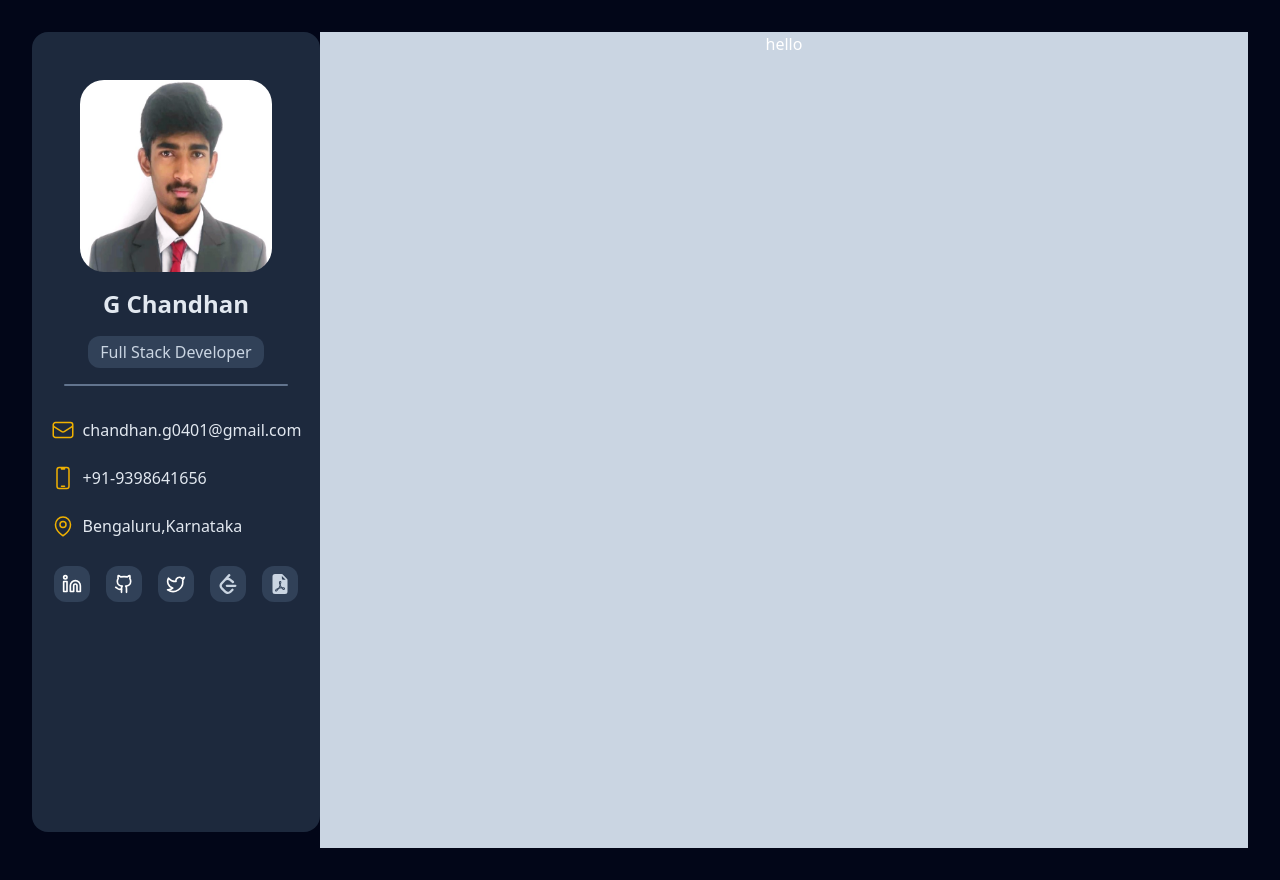
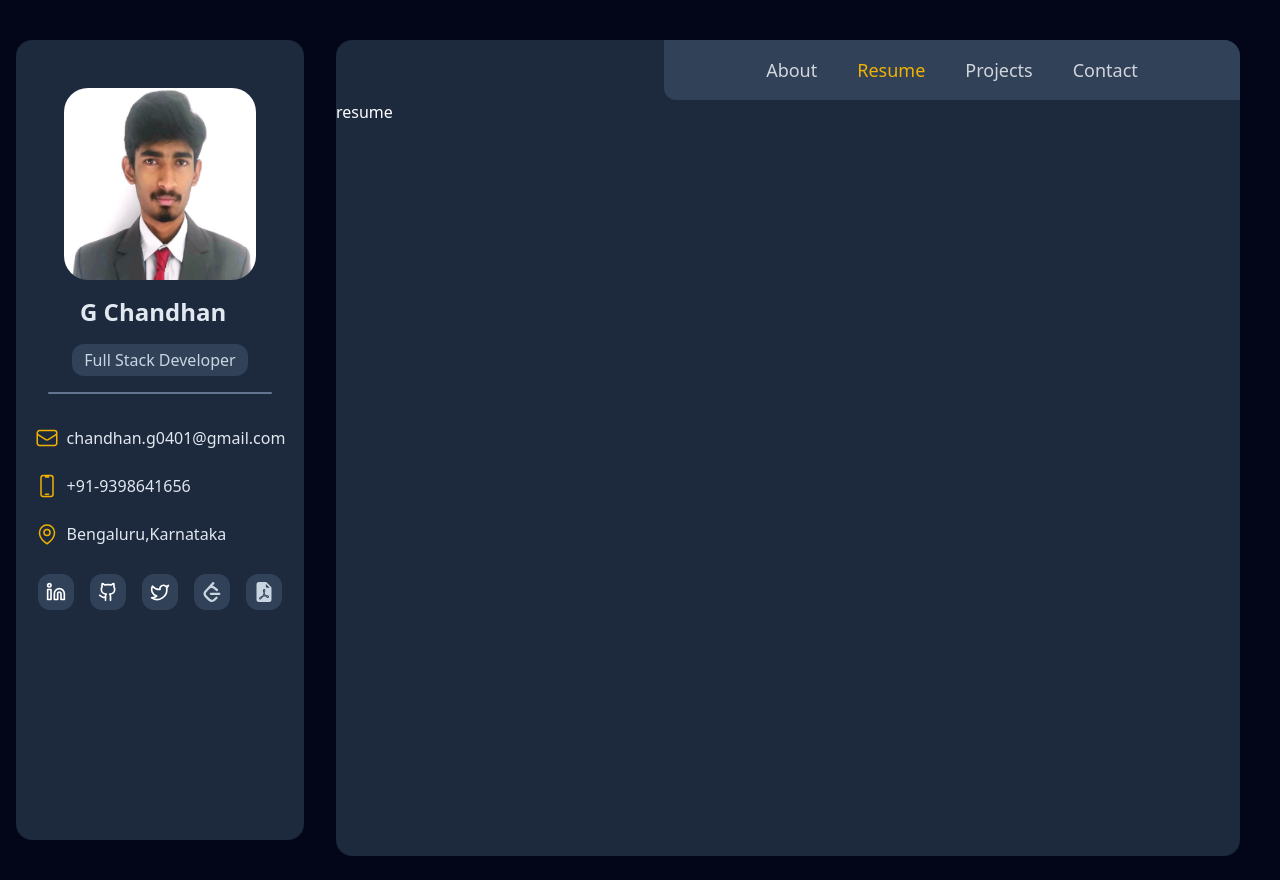
Before and after one commit to chandhan12/G-chandhan, a React (Vite) app: page /Resume in a window 1280 px wide. After the commit the page ends 856 px from the top, so only its background shows below. Built offline with nearby package versions, Linux system fonts and the light colour scheme.

Commit message:
almost completed about page

```diff
--- a/package.json
+++ b/package.json
@@ -13,6 +13,7 @@
     "@tailwindcss/vite": "^4.0.0",
     "react": "^18.3.1",
     "react-dom": "^18.3.1",
+    "react-router-dom": "^7.1.5",
     "tailwindcss": "^4.0.0"
   },
   "devDependencies": {
--- a/src/App.jsx
+++ b/src/App.jsx
@@ -1,23 +1,28 @@
-import { useState } from 'react'
-import reactLogo from './assets/react.svg'
-import viteLogo from '/vite.svg'
-import './App.css'
-import Sidebar from './components/Sidebar'
+
+import { BrowserRouter, Route, Routes } from 'react-router-dom'
+import Layout from './components/Layout'
+import About from './pages/About'
+import Resume from './pages/Resume'
+import Projects from './pages/Projects'
+import Contact from './pages/Contact'
 
 
 function App() {
-  const [count, setCount] = useState(0)
+
 
   return (
 
-      <div className='text-white md:flex-row  flex flex-col '>
-        <div className='mb-2 pb-2'> <Sidebar/></div>
-        <div className='bg-slate-300 w-full'>
-              hello
-        </div>
 
-
-       </div>
+      <BrowserRouter>
+      <Routes>
+        <Route path='/' element={<Layout/>}>
+        <Route path='/' element={<About/>}  />
+        <Route path='/Resume' element={<Resume/>}  />
+        <Route path='/projects' element={<Projects/>}  />
+        <Route path='/contact' element={<Contact/>}  />
+        </Route>
+      </Routes>
+      </BrowserRouter>
 
   )
 }
--- /dev/null
+++ b/src/components/Layout.jsx
@@ -0,0 +1,19 @@
+import React from 'react'
+import { Outlet } from 'react-router-dom'
+import Sidebar from './Sidebar'
+import Navbar from './Navbar'
+
+
+const Layout = () => {
+  return (
+    <div className='text-white md:flex-row  flex flex-col mt-10 '>
+        <div className='mb-2 pb-2 ml-4 mr-3 md:ml-4 md:mr-4'> <Sidebar/></div>
+        <div className='bg-slate-800 w-auto md:w-full h-auto  ml-4 mr-3  md:mr-10 rounded-2xl'>
+            <Navbar/>
+            <Outlet/>
+        </div>
+       </div>
+  )
+}
+
+export default Layout
--- /dev/null
+++ b/src/components/MainContent.jsx
@@ -0,0 +1,50 @@
+import React from 'react'
+
+const content=[
+    {
+        tabId:"About",
+        title:"About me",
+        description:"about content goes here"
+    },
+    {
+        tabId:"Resume",
+        title:"my resume",
+        description:"resume content goes here"
+    },
+    {
+        tabId:"Pojects",
+        title:"my projects ",
+        description:"project content goes here"
+    },
+    {
+        tabId:"contact",
+        title:"contact me",
+        description:"contact form content goes here"
+    },
+
+]
+const MainContent = () => {
+  return (
+    <div>
+        <div>
+            <button>About</button>
+            <button>Resume</button>
+            <button>Projects</button>
+            <button>Contact</button>
+        </div>
+      main content goes here navbar and stuff
+      {
+        content.map((eachItem)=>{
+            return(
+                <div>
+                    <p>{eachItem.title}</p>
+                    <p>{eachItem.description}</p>
+                </div>
+            )
+        })
+      }
+    </div>
+  )
+}
+
+export default MainContent
--- /dev/null
+++ b/src/components/Navbar.jsx
@@ -0,0 +1,26 @@
+import React from 'react'
+import { Link, useLocation } from 'react-router-dom'
+
+const Navbar = () => {
+    const location=useLocation()
+  return (
+    <div className='flex justify-end'>
+    <div className='mt-0 p-2 flex justify-center bg-slate-700 md:ml-20 w-84 md:w-xl rounded-bl-xl rounded-tr-2xl'>
+      <Link to="/" className={location.pathname==="/" ? "text-yellow-500 m-2 md:mx-5 text-lg" : " text-gray-300 text-lg m-2 md:mx-5  hover:text-white"}>
+      About
+      </Link>
+      <Link to="/Resume" className={location.pathname==="/Resume" ? "text-yellow-500 m-2 md:mx-5  text-lg" : " text-gray-300 text-lg m-2 md:mx-5  hover:text-white"}>
+      Resume
+      </Link>
+      <Link to="/projects" className={location.pathname==="/projects" ? "text-yellow-500 m-2 md:mx-5  text-lg" : " text-gray-300 text-lg m-2 md:mx-5  hover:text-white"}>
+      Projects
+      </Link>
+      <Link to="/Contact" className={location.pathname==="/Contact" ? "text-yellow-500 m-2 md:mx-5  text-lg" : " text-gray-300 text-lg m-2 md:mx-5  hover:text-white"}>
+      Contact
+      </Link>
+    </div>
+    </div>
+  )
+}
+
+export default Navbar
--- a/src/components/Sidebar.jsx
+++ b/src/components/Sidebar.jsx
@@ -22,7 +22,7 @@ const Sidebar = () => {
      <SidebarItem icon={locationIcon} text="Bengaluru,Karnataka"/>
      </div>
      <div className='separator'></div>
-     <div className='flex p-2  '>
+     <div className='flex p-2 flex-wrap '>
         <div className='bg-slate-700 rounded-xl p-2 m-2'>
         <a target="_blank" className=" hover:text-yellow-500 transition-colors mb-2" href="https://www.linkedin.com/in/g-chandhan-aa4478255/">{LinkedinIcon}</a>
         </div>
--- /dev/null
+++ b/src/components/Works.jsx
@@ -0,0 +1,16 @@
+import React from 'react'
+
+const Works = (props) => {
+    const{icon,title,decription}=props
+
+  return (
+    <div className='  h-auto w-auto  bg-slate-700 rounded-xl m-4 p-5'>
+        <p>{icon}</p>
+    {title}
+    <p>{decription}</p>
+  </div>
+//   md:w-96 w-84
+  )
+}
+
+export default Works
--- /dev/null
+++ b/src/pages/About.jsx
@@ -0,0 +1,33 @@
+import React from 'react'
+import Works from '../components/Works'
+
+const About = () => {
+  return (
+    <div className='p-6'>
+      <h2 className='text-4xl font-semibold text-white m-2 mb-4'>About Me</h2>
+      <div className='h-1 w-20 m-2 mt-5 rounded-2xl bg-yellow-500'></div>
+      <p className='text-wrap text-lg text-slate-300 m-2 p-2'>Hi, I am Chandhan!, I'm a Full-Stack Web Developer skilled in building
+         responsive and high-performance applications
+         using React.js, Next.js, and Tailwind CSS on the frontend and Node.js, Express.js, and MongoDB on the backend.
+         I focus on creating intuitive user experiences with seamless functionality, scalability, and performance.</p>
+
+         <p className='text-wrap text-lg text-slate-300 m-2 p-2'>With a strong foundation in problem-solving and backend development,
+          I have experience with RESTful APIs, PostgreSQL, Prisma, and NextAuth.
+          I enjoy solving challenges, optimizing performance, and ensuring secure data handling.
+          Always eager to learn, I aim to build scalable and user-friendly solutions.</p>
+
+          <h2 className='text-4xl font-semibold text-white m-2 mb-4'>What I'm Doing</h2>
+        <div className='h-1 w-20 m-2 mt-5 rounded-2xl bg-yellow-500'></div>
+        <div className='grid md:grid-cols-2'>
+          <Works icon="&" title="Front end" decription="Building responsive, user-friendly interfaces using modern frameworks and technologies."/>
+          <Works icon="&" title="Front end" decription="Building responsive, user-friendly interfaces using modern frameworks and technologies."/>
+          <Works icon="&" title="Front end" decription="Building responsive, user-friendly interfaces using modern frameworks and technologies."/>
+
+        </div>
+
+
+    </div>
+  )
+}
+
+export default About
--- /dev/null
+++ b/src/pages/Contact.jsx
@@ -0,0 +1,11 @@
+import React from 'react'
+
+const Contact = () => {
+  return (
+    <div>
+      contact page
+    </div>
+  )
+}
+
+export default Contact
--- /dev/null
+++ b/src/pages/Projects.jsx
@@ -0,0 +1,11 @@
+import React from 'react'
+
+const Projects = () => {
+  return (
+    <div>
+      projects
+    </div>
+  )
+}
+
+export default Projects
--- /dev/null
+++ b/src/pages/Resume.jsx
@@ -0,0 +1,11 @@
+import React from 'react'
+
+const Resume = () => {
+  return (
+    <div>
+      resume
+    </div>
+  )
+}
+
+export default Resume
```
Also changed, not shown: 1 other file (tests, documents, lock files or other folders).
